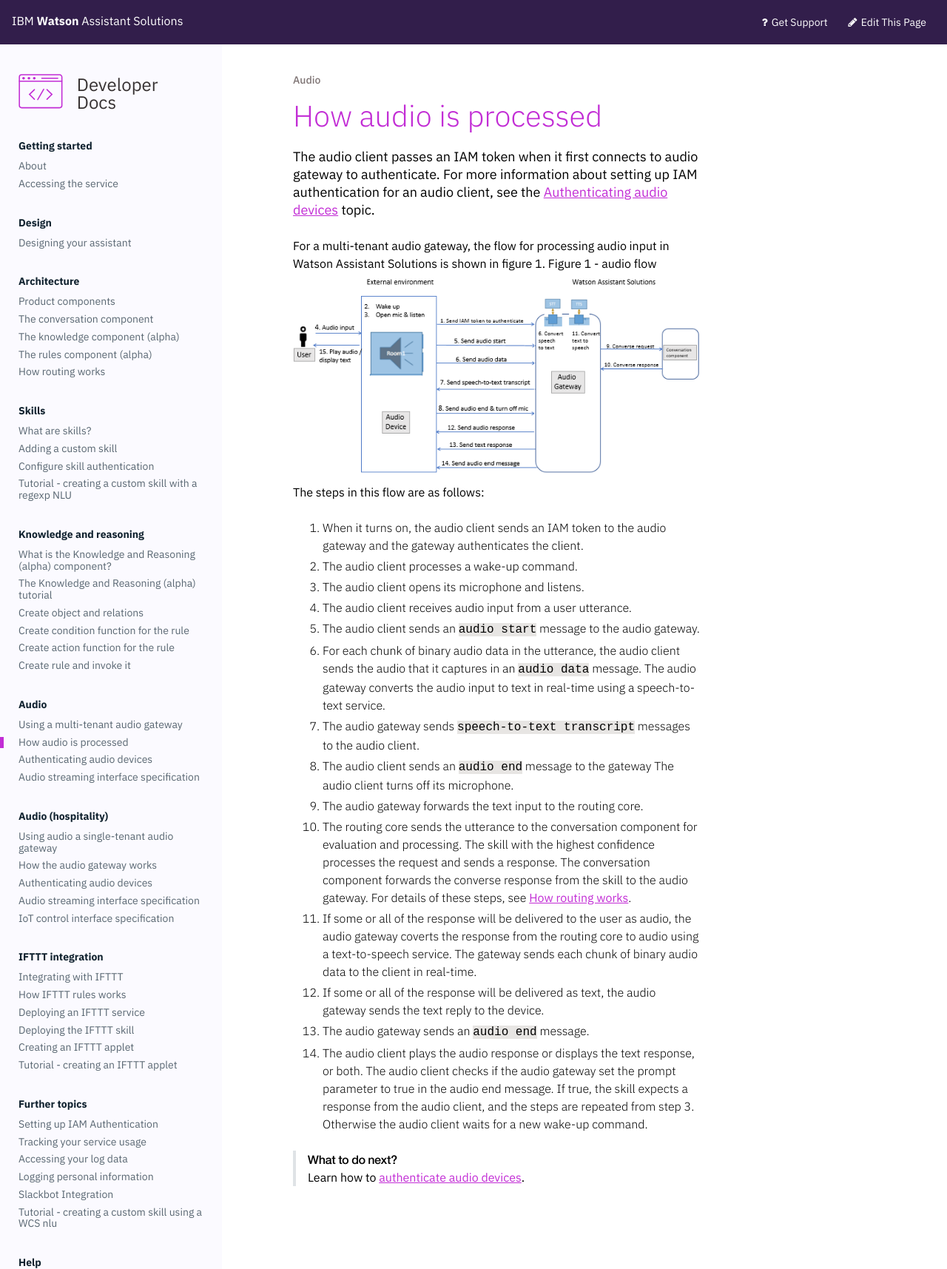
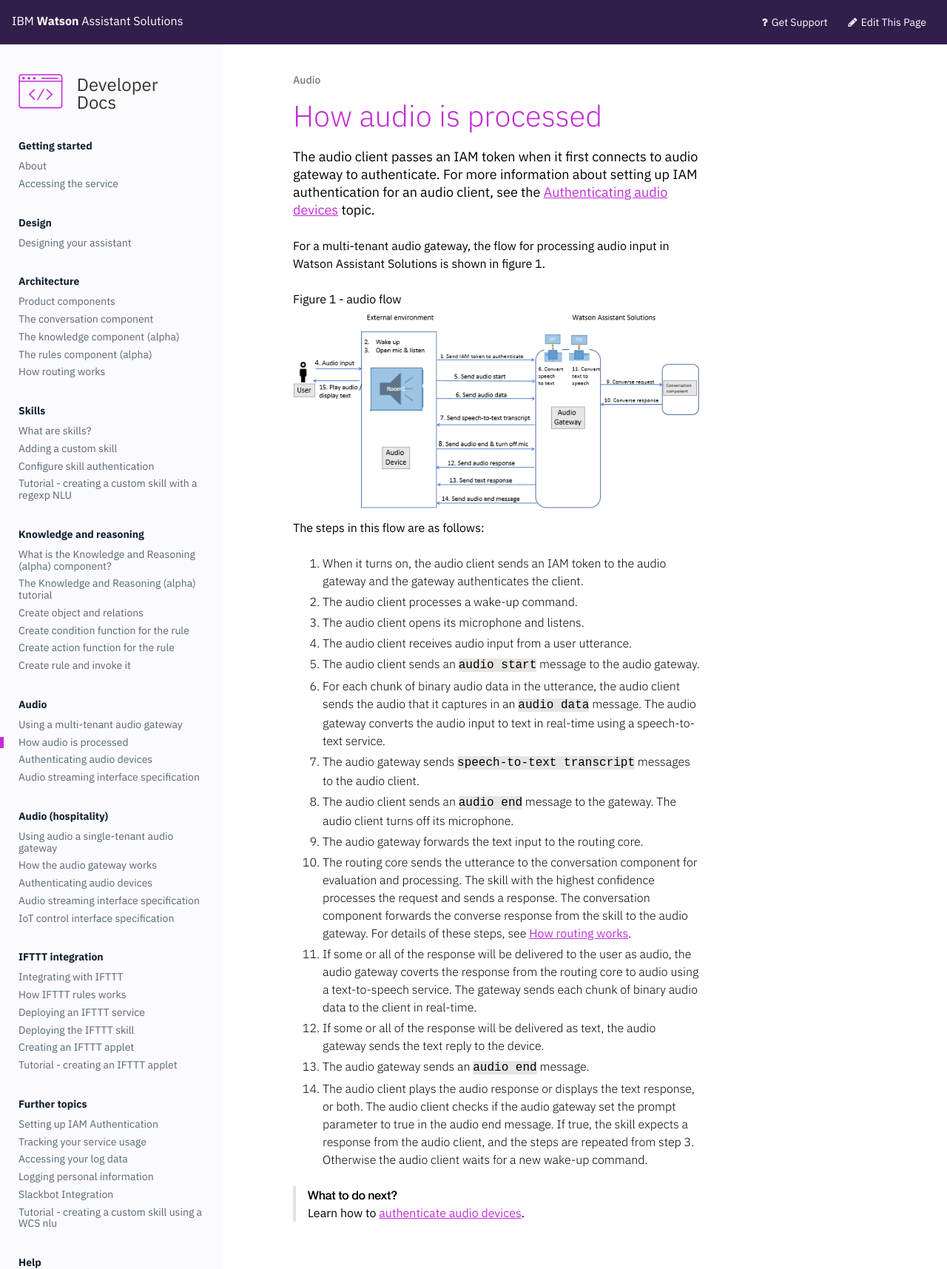
Before and after one commit to Watson-Personal-Assistant/developer, a Jekyll site: the page built from _content/audio/how_it_works_audio.md, in a window 1280 px wide. Shown: the whole page at 74% size. Built offline with Jekyll 4.4.1, drawn with Linux system fonts in a browser that asks for light colours.

```diff
--- a/_content/audio/how_it_works_audio.md
+++ b/_content/audio/how_it_works_audio.md
@@ -5,6 +5,7 @@ weight: 10
 The audio client passes an IAM token when it first connects to audio gateway to authenticate. For more information about setting up IAM authentication for an audio client, see the [Authenticating audio devices]({{site.baseurl}}/audio/audio_authentication/) topic.
 
 For a multi-tenant audio gateway, the flow for processing audio input in Watson Assistant Solutions is shown in figure 1.
+
 Figure 1 - audio flow
 ![audio flow]({{site.baseurl}}/audio/flow.PNG)<br/>
 The steps in this flow are as follows:
@@ -15,7 +16,7 @@ The steps in this flow are as follows:
 5. The audio client sends an `audio start` message to the audio gateway.
 6. For each chunk of binary audio data in the utterance, the audio client sends the audio that it captures in an `audio data` message. The audio gateway converts the audio input to text in real-time using a speech-to-text service.
 7. The audio gateway sends `speech-to-text transcript` messages to the audio client.
-8. The audio client sends an `audio end` message to the gateway The audio client turns off its microphone.
+8. The audio client sends an `audio end` message to the gateway. The audio client turns off its microphone.
 9. The audio gateway forwards the text input to the routing core.
 10. The routing core sends the utterance to the conversation component for evaluation and processing. The skill with the highest confidence processes the request and sends a response. The conversation component forwards the converse response from the skill to the audio gateway. For details of these steps, see [How routing works]({{site.baseurl}}/understand-service/how_it_works/).
 12. If some or all of the response will be delivered to the user as audio, the audio gateway coverts the response from the routing core to audio using a text-to-speech service.  The gateway sends each chunk of binary audio data to the client in real-time.
```
